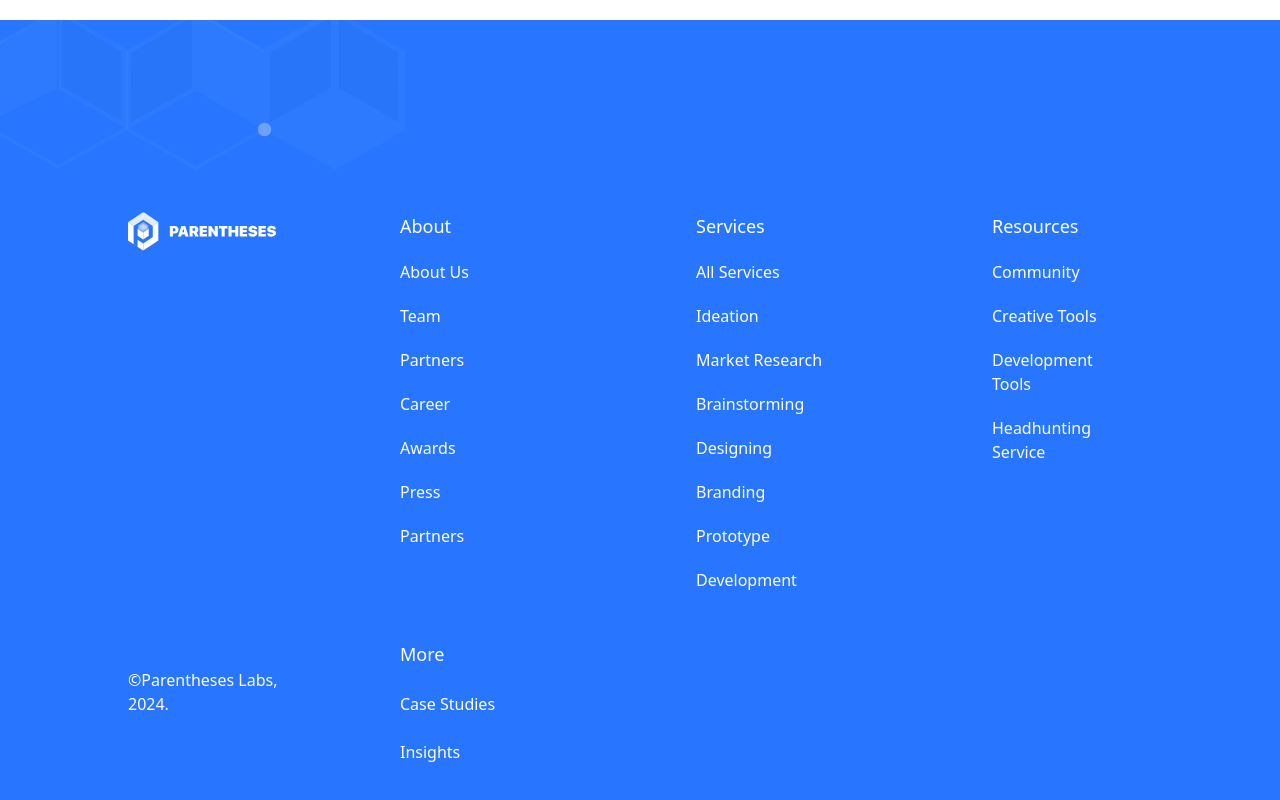
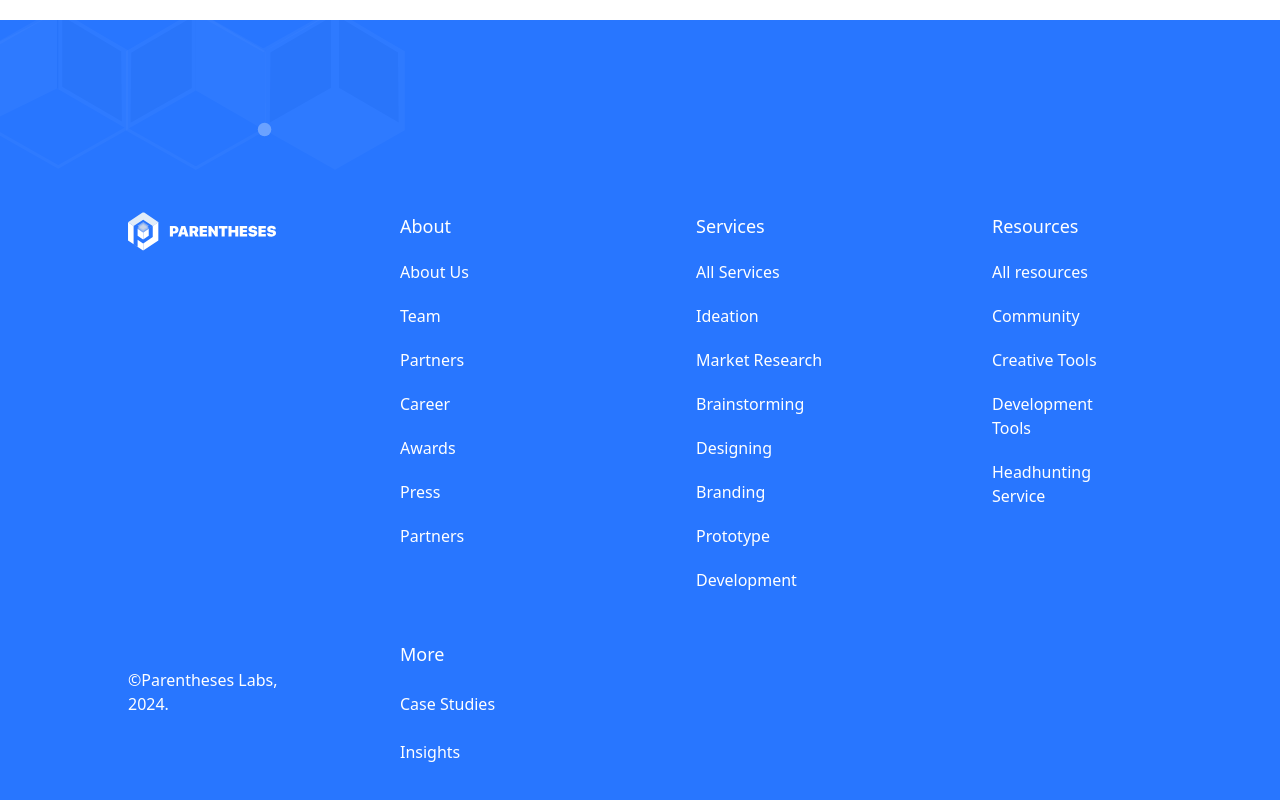
Before and after one commit to parentheseslabs/parentheses-official-website, a Next.js app: page / in a window 1280 px wide. Shown: the part 780-1580 px from the top of the page. Built offline with nearby package versions, Linux system fonts and the light colour scheme; a web font is replaced by a local one.

Commit message:
Add resources nav link

```diff
--- a/public/navlinks/data.js
+++ b/public/navlinks/data.js
@@ -76,6 +76,10 @@ const navElementMembers =[
         haveChildren: true,
         children: [
             {
+                subtitle: "All resources",
+                href: "/resources",
+            },
+            {
                 subtitle: "Community",
                 href: "/community",
             },
```
